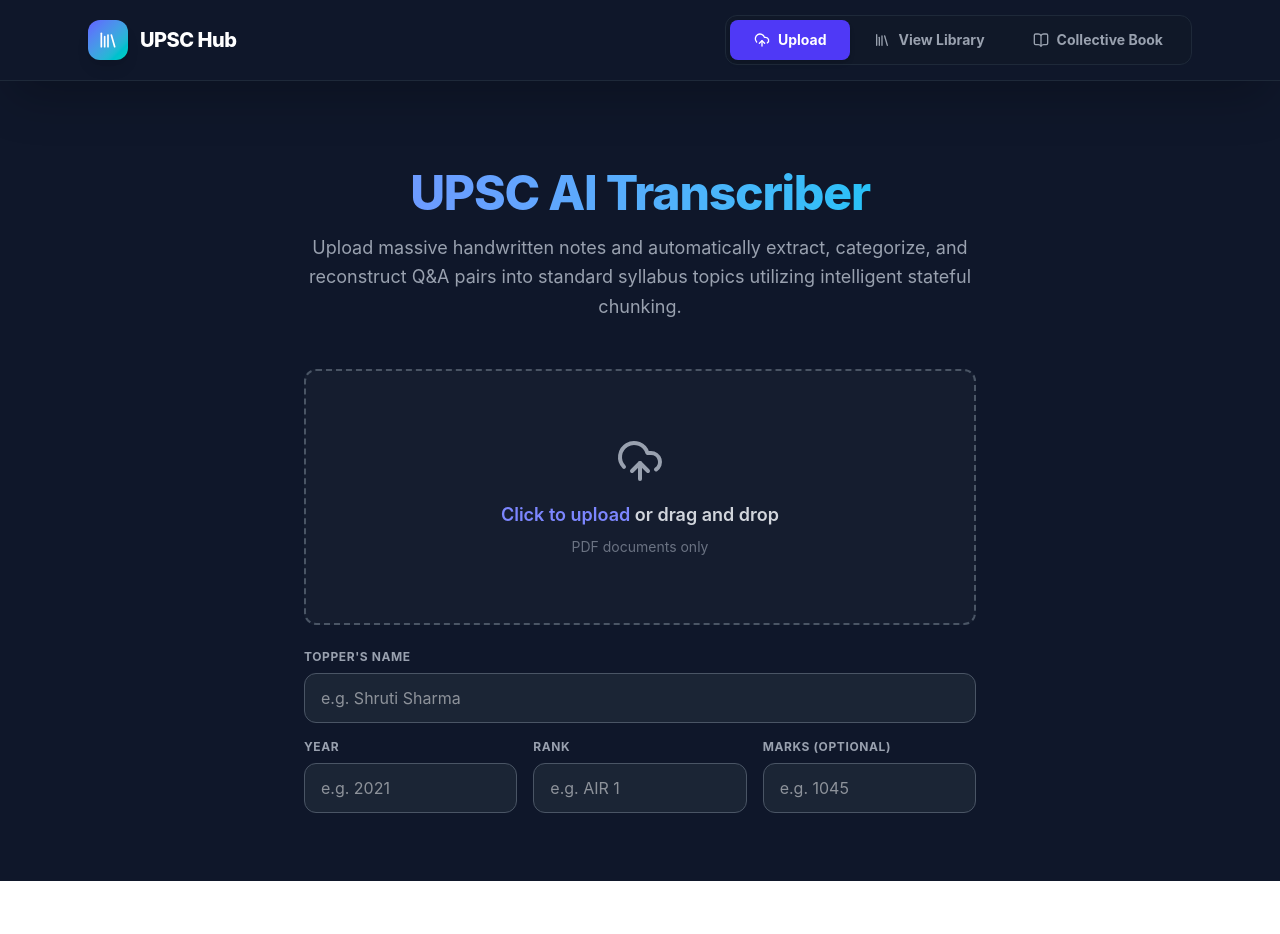
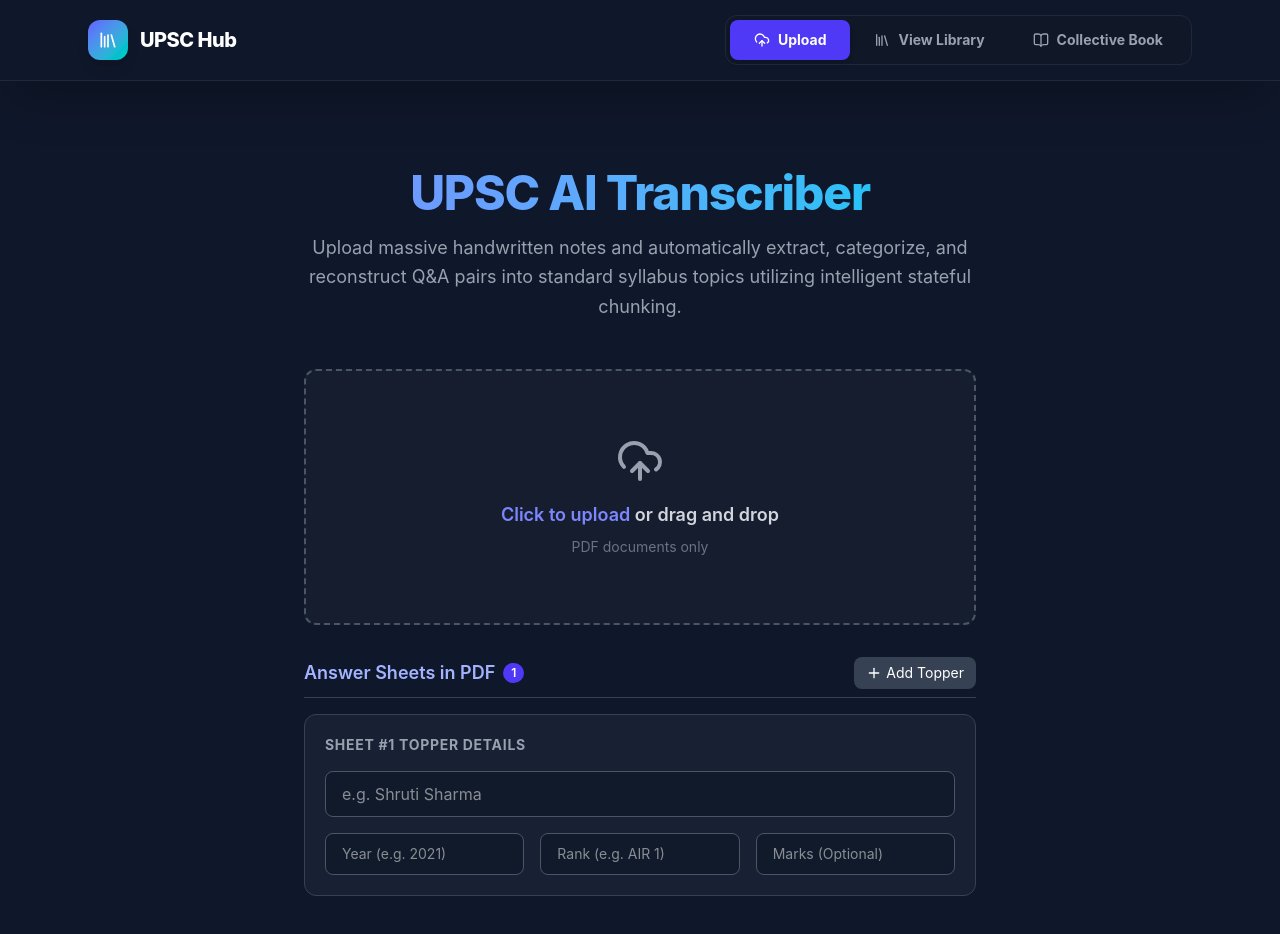
Before and after one commit to ASH-13xen/dh-separator-frontend, a React app: page / in a window 1280 px wide. Shown: the top 934 px of the page. Before the commit the page ends 881 px from the top, so only its background shows below. Built offline with nearby package versions, Linux system fonts and the light colour scheme; no server answers; the HTML template or start-up script is replaced by a standard one.

Commit message:
multiple topper

```diff
--- a/src/components/PdfUploader.jsx
+++ b/src/components/PdfUploader.jsx
@@ -1,7 +1,7 @@
 import React, { useState } from 'react';
-import { UploadCloud, File, Loader2 } from 'lucide-react';
+import { UploadCloud, File, Loader2, Plus, Trash2 } from 'lucide-react';
 
-export default function PdfUploader({ onFileSelect, metadata, onMetadataChange, isProcessing }) {
+export default function PdfUploader({ onFileSelect, metadataList, onUpdateMetadataList, isProcessing }) {
   const [dragActive, setDragActive] = useState(false);
   const [selectedFileName, setSelectedFileName] = useState('');
 
@@ -39,6 +39,23 @@ export default function PdfUploader({ onFileSelect, metadata, onMetadataChange,
     }
     setSelectedFileName(file.name);
     onFileSelect(file);
+  };
+
+  const updateMetadata = (index, key, value) => {
+    const newList = [...metadataList];
+    newList[index] = { ...newList[index], [key]: value };
+    onUpdateMetadataList(newList);
+  };
+
+  const handleAddTopper = () => {
+    onUpdateMetadataList([...metadataList, { topperName: '', topperYear: '', topperRank: '', topperMarks: '' }]);
+  };
+
+  const handleRemoveTopper = (index) => {
+    if (metadataList.length > 1) {
+      const newList = metadataList.filter((_, i) => i !== index);
+      onUpdateMetadataList(newList);
+    }
   };
 
   return (
@@ -82,48 +99,75 @@ export default function PdfUploader({ onFileSelect, metadata, onMetadataChange,
         )}
       </div>
 
-      <div className="mt-6 w-full space-y-4">
+      <div className="mt-8">
+        <div className="flex items-center justify-between mb-4 border-b border-gray-700 pb-2">
+           <h3 className="text-lg font-semibold text-indigo-300 flex items-center gap-2">
+             <span>Answer Sheets in PDF</span>
+             <span className="bg-indigo-600 text-white text-xs px-2 py-0.5 rounded-full">{metadataList.length}</span>
+           </h3>
+           <button
+             onClick={handleAddTopper}
+             disabled={isProcessing}
+             className="flex items-center gap-1 text-sm bg-gray-700 hover:bg-gray-600 text-white px-3 py-1.5 rounded-lg transition-colors disabled:opacity-50"
+           >
+             <Plus className="w-4 h-4" /> Add Topper
+           </button>
+        </div>
+
+        <div className="space-y-6">
+          {metadataList.map((meta, index) => (
+            <div key={index} className="bg-gray-800/60 border border-gray-700 p-5 rounded-xl space-y-4 relative group">
+               {metadataList.length > 1 && (
+                 <button
+                   onClick={() => handleRemoveTopper(index)}
+                   disabled={isProcessing}
+                   className="absolute top-4 right-4 text-gray-500 hover:text-red-400 transition-colors disabled:opacity-50 opacity-0 group-hover:opacity-100"
+                   title="Remove Sheet"
+                 >
+                   <Trash2 className="w-4 h-4" />
+                 </button>
+               )}
+
+               <h4 className="text-sm font-bold text-gray-400 uppercase tracking-wider">Sheet #{index + 1} Topper Details</h4>
+
                <div>
-           <label className="text-xs font-bold text-gray-400 uppercase mb-2 block tracking-wider">
-             Topper's Name
-           </label>
                  <input
                    type="text"
-             value={metadata.topperName || ''}
+                   value={meta.topperName || ''}
                    disabled={isProcessing}
-             onChange={(e) => onMetadataChange('topperName', e.target.value)}
+                   onChange={(e) => updateMetadata(index, 'topperName', e.target.value)}
                    placeholder="e.g. Shruti Sharma"
-             className="w-full bg-gray-800/80 border border-gray-600 rounded-xl py-3 px-4 text-white focus:outline-none focus:border-indigo-500 transition-colors disabled:opacity-50"
+                   className="w-full bg-gray-900/80 border border-gray-600 rounded-lg py-2.5 px-4 text-white focus:outline-none focus:border-indigo-500 transition-colors disabled:opacity-50"
                  />
                </div>
                <div className="flex flex-col md:flex-row gap-4">
                   <div className="flex-1">
-               <label className="text-xs font-bold text-gray-400 uppercase mb-2 block tracking-wider">Year</label>
                      <input
-                 type="text" value={metadata.topperYear || ''}
-                 onChange={(e) => onMetadataChange('topperYear', e.target.value)} disabled={isProcessing}
-                 placeholder="e.g. 2021"
-                 className="w-full bg-gray-800/80 border border-gray-600 rounded-xl py-3 px-4 text-white focus:outline-none focus:border-indigo-500 transition-colors disabled:opacity-50"
+                       type="text" value={meta.topperYear || ''}
+                       onChange={(e) => updateMetadata(index, 'topperYear', e.target.value)} disabled={isProcessing}
+                       placeholder="Year (e.g. 2021)"
+                       className="w-full bg-gray-900/80 border border-gray-600 rounded-lg py-2.5 px-4 text-white focus:outline-none focus:border-indigo-500 transition-colors disabled:opacity-50 text-sm"
                      />
                   </div>
                   <div className="flex-1">
-               <label className="text-xs font-bold text-gray-400 uppercase mb-2 block tracking-wider">Rank</label>
                      <input
-                 type="text" value={metadata.topperRank || ''}
-                 onChange={(e) => onMetadataChange('topperRank', e.target.value)} disabled={isProcessing}
-                 placeholder="e.g. AIR 1"
-                 className="w-full bg-gray-800/80 border border-gray-600 rounded-xl py-3 px-4 text-white focus:outline-none focus:border-indigo-500 transition-colors disabled:opacity-50"
+                       type="text" value={meta.topperRank || ''}
+                       onChange={(e) => updateMetadata(index, 'topperRank', e.target.value)} disabled={isProcessing}
+                       placeholder="Rank (e.g. AIR 1)"
+                       className="w-full bg-gray-900/80 border border-gray-600 rounded-lg py-2.5 px-4 text-white focus:outline-none focus:border-indigo-500 transition-colors disabled:opacity-50 text-sm"
                      />
                   </div>
                   <div className="flex-1">
-               <label className="text-xs font-bold text-gray-400 uppercase mb-2 block tracking-wider">Marks (Optional)</label>
                      <input
-                 type="text" value={metadata.topperMarks || ''}
-                 onChange={(e) => onMetadataChange('topperMarks', e.target.value)} disabled={isProcessing}
-                 placeholder="e.g. 1045"
-                 className="w-full bg-gray-800/80 border border-gray-600 rounded-xl py-3 px-4 text-white focus:outline-none focus:border-indigo-500 transition-colors disabled:opacity-50"
+                       type="text" value={meta.topperMarks || ''}
+                       onChange={(e) => updateMetadata(index, 'topperMarks', e.target.value)} disabled={isProcessing}
+                       placeholder="Marks (Optional)"
+                       className="w-full bg-gray-900/80 border border-gray-600 rounded-lg py-2.5 px-4 text-white focus:outline-none focus:border-indigo-500 transition-colors disabled:opacity-50 text-sm"
                      />
                   </div>
+               </div>
+            </div>
+          ))}
         </div>
       </div>
     </div>
--- a/src/pages/CollectivePage.jsx
+++ b/src/pages/CollectivePage.jsx
@@ -192,7 +192,15 @@ export default function CollectivePage() {
 
                               <div className="space-y-3 pl-2">
                                   {q.file_urls.map((fileObj, idx) => (
-                                      <label key={idx} className={`flex items-center gap-4 p-3 rounded-lg border cursor-pointer transition-colors ${selections[q._id] === fileObj.url ? 'bg-indigo-900/40 border-indigo-500 text-indigo-200' : 'bg-gray-900/50 border-gray-700 text-gray-400 hover:border-gray-500'}`}>
+    <label
+        key={idx}
+        // 1. Added `justify-center` here to center the radio button + text block as a whole
+        className={`flex items-center justify-center gap-4 p-3 rounded-lg border cursor-pointer transition-colors ${
+            selections[q._id] === fileObj.url
+                ? 'bg-indigo-900/40 border-indigo-500 text-indigo-200'
+                : 'bg-gray-900/50 border-gray-700 text-gray-400 hover:border-gray-500'
+        }`}
+    >
         <input
             type="radio"
             name={`q-${q._id}`}
@@ -201,7 +209,9 @@ export default function CollectivePage() {
             onChange={() => handleSelectionChange(q._id, fileObj.url)}
             className="w-4 h-4 text-indigo-600 bg-gray-800 border-gray-600 focus:ring-indigo-600 focus:ring-2"
         />
-                                          <div className="flex items-center gap-2">
+
+        {/* 2. Added `justify-center` here to ensure inner content stays perfectly aligned */}
+        <div className="flex items-center justify-center gap-2">
             <UserCheck className="w-5 h-5 opacity-70" />
             <span className="font-bold text-base">{fileObj.topper_name || 'Unknown Reference'}</span>
         </div>
--- a/src/pages/UploadPage.jsx
+++ b/src/pages/UploadPage.jsx
@@ -10,12 +10,14 @@ export default function UploadPage() {
   const [file, setFile] = useState(null);
 
   // Metadata States
-  const [metadata, setMetadata] = useState({
+  const [metadataList, setMetadataList] = useState([
+    {
       topperName: '',
       topperYear: '',
       topperRank: '',
       topperMarks: ''
-  });
+    }
+  ]);
 
   const [isLoading, setIsLoading] = useState(false);
   const [error, setError] = useState('');
@@ -32,7 +34,7 @@ export default function UploadPage() {
     setResults([]);
 
     try {
-      const response = await uploadPdf(file, metadata);
+      const response = await uploadPdf(file, metadataList);
       setResults(response.data);
     } catch (err) {
       setError(err.error || err.message || "Failed to process document.");
@@ -99,10 +101,8 @@ export default function UploadPage() {
             setFile(selected);
             setError('');
           }}
-          metadata={metadata}
-          onMetadataChange={(key, value) => {
-            setMetadata(prev => ({ ...prev, [key]: value }));
-          }}
+          metadataList={metadataList}
+          onUpdateMetadataList={(newList) => setMetadataList(newList)}
           isProcessing={isLoading}
         />
 
--- a/src/services/api.js
+++ b/src/services/api.js
@@ -4,13 +4,12 @@ import axios from 'axios';
 // It should ONLY be the domain/port.
 const API_BASE_URL = import.meta.env.VITE_API_BASE_URL || 'http://localhost:5000';
 
-export const uploadPdf = async (file, metadata) => {
+export const uploadPdf = async (file, metadataList) => {
   const formData = new FormData();
   formData.append('pdf', file);
-  if (metadata?.topperName) formData.append('topper_name', metadata.topperName);
-  if (metadata?.topperYear) formData.append('topper_year', metadata.topperYear);
-  if (metadata?.topperRank) formData.append('topper_rank', metadata.topperRank);
-  if (metadata?.topperMarks) formData.append('topper_marks', metadata.topperMarks);
+  if (metadataList && Array.isArray(metadataList)) {
+    formData.append('metadataList', JSON.stringify(metadataList));
+  }
 
   try {
     // 2. Explicitly add '/api/upload' here
```
Lines whose indentation alone changed are shown as unchanged.
